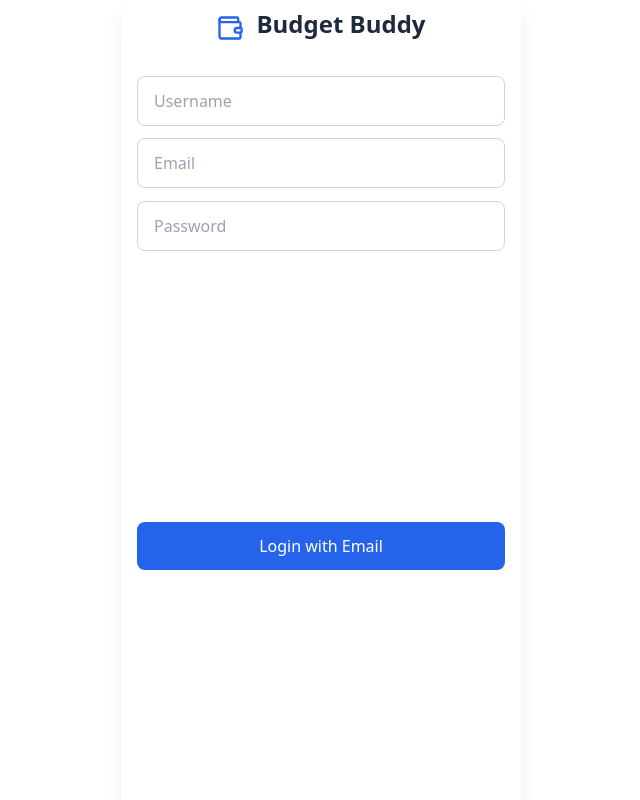
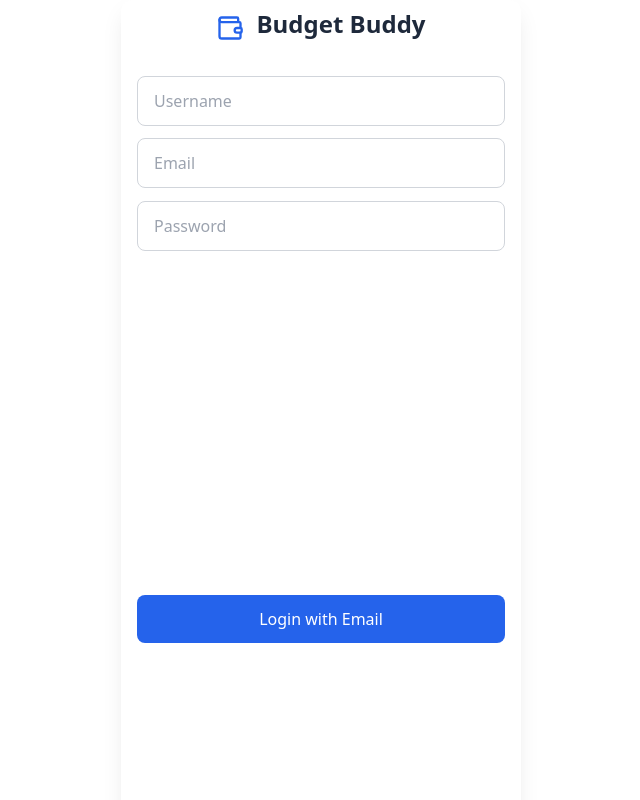
Before and after one commit to DakshD10/Budget-Buddy, a React (Vite) app: page /login in a window 1280 px wide. Shown: the top 800 px of the page, without its empty margins (319-959 px from the left). Built offline with nearby package versions, Linux system fonts and the light colour scheme; no server answers.

Commit message:
fixed header

```diff
--- a/src/Components/Sidebar.module.css
+++ b/src/Components/Sidebar.module.css
@@ -76,7 +76,7 @@ button {
   border-radius: 8px;
   cursor: pointer;
   transition: background 0.3s, color 0.3s;
-  margin-top: 70%;
+  margin-top: 90%;
 }
 
 button:hover {
```
